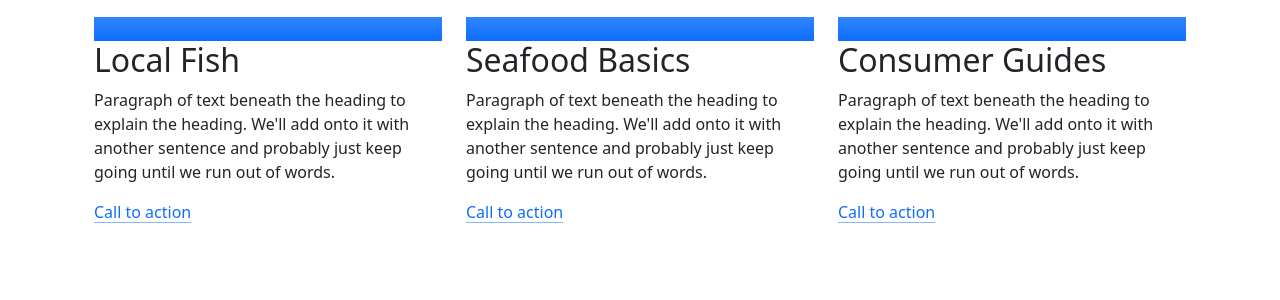
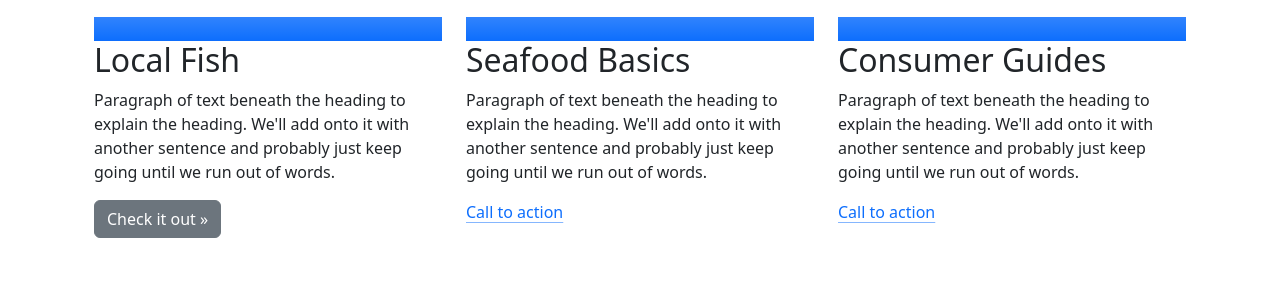
Before and after one commit to BrandonKoskie/cs401_fish_site, a Flask app: page / in a window 1280 px wide. Shown: the part 190-490 px from the top of the page. Run offline with Flask 3, Linux system fonts and the light colour scheme.

Commit message:
playing around with stuff on the home page and using this commit to solve nav bar issue #1

```diff
--- a/api/templates/home.html
+++ b/api/templates/home.html
@@ -21,6 +21,7 @@
     </div>
 </nav>
 
+
 <div class="container px-4 py-5" id="featured-3">
     <h2 class="pb-2 border-bottom">Hawaii Seafood Watch</h2>
     <div class="row g-4 py-5 row-cols-1 row-cols-lg-3">
@@ -30,10 +31,7 @@
         </div>
         <h2>Local Fish</h2>
         <p>Paragraph of text beneath the heading to explain the heading. We'll add onto it with another sentence and probably just keep going until we run out of words.</p>
-        <a href="#" class="icon-link">
-          Call to action
-          <svg class="bi" width="1em" height="1em"><use xlink:href="#chevron-right"></use></svg>
-        </a>
+          <a class="btn btn-secondary" href="/fish" role="button">Check it out »</a>
       </div>
       <div class="feature col">
         <div class="feature-icon bg-primary bg-gradient">
@@ -41,7 +39,7 @@
         </div>
         <h2>Seafood Basics</h2>
         <p>Paragraph of text beneath the heading to explain the heading. We'll add onto it with another sentence and probably just keep going until we run out of words.</p>
-        <a href="#" class="icon-link">
+        <a href="/basics" class="icon-link">
           Call to action
           <svg class="bi" width="1em" height="1em"><use xlink:href="#chevron-right"></use></svg>
         </a>
@@ -52,7 +50,7 @@
         </div>
         <h2>Consumer Guides</h2>
         <p>Paragraph of text beneath the heading to explain the heading. We'll add onto it with another sentence and probably just keep going until we run out of words.</p>
-        <a href="#" class="icon-link">
+        <a href="/guides" class="icon-link">
           Call to action
           <svg class="bi" width="1em" height="1em"><use xlink:href="#chevron-right"></use></svg>
         </a>
```
